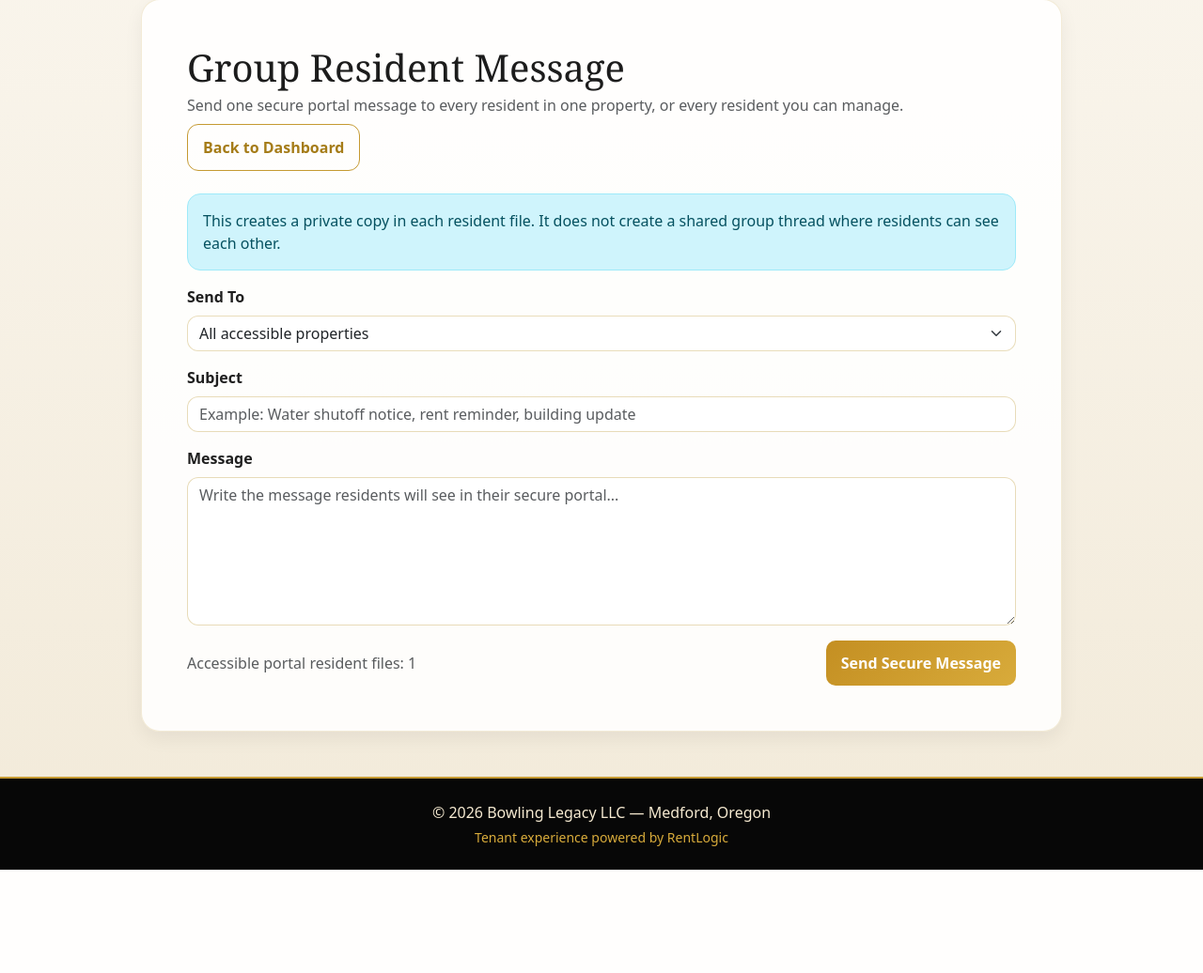
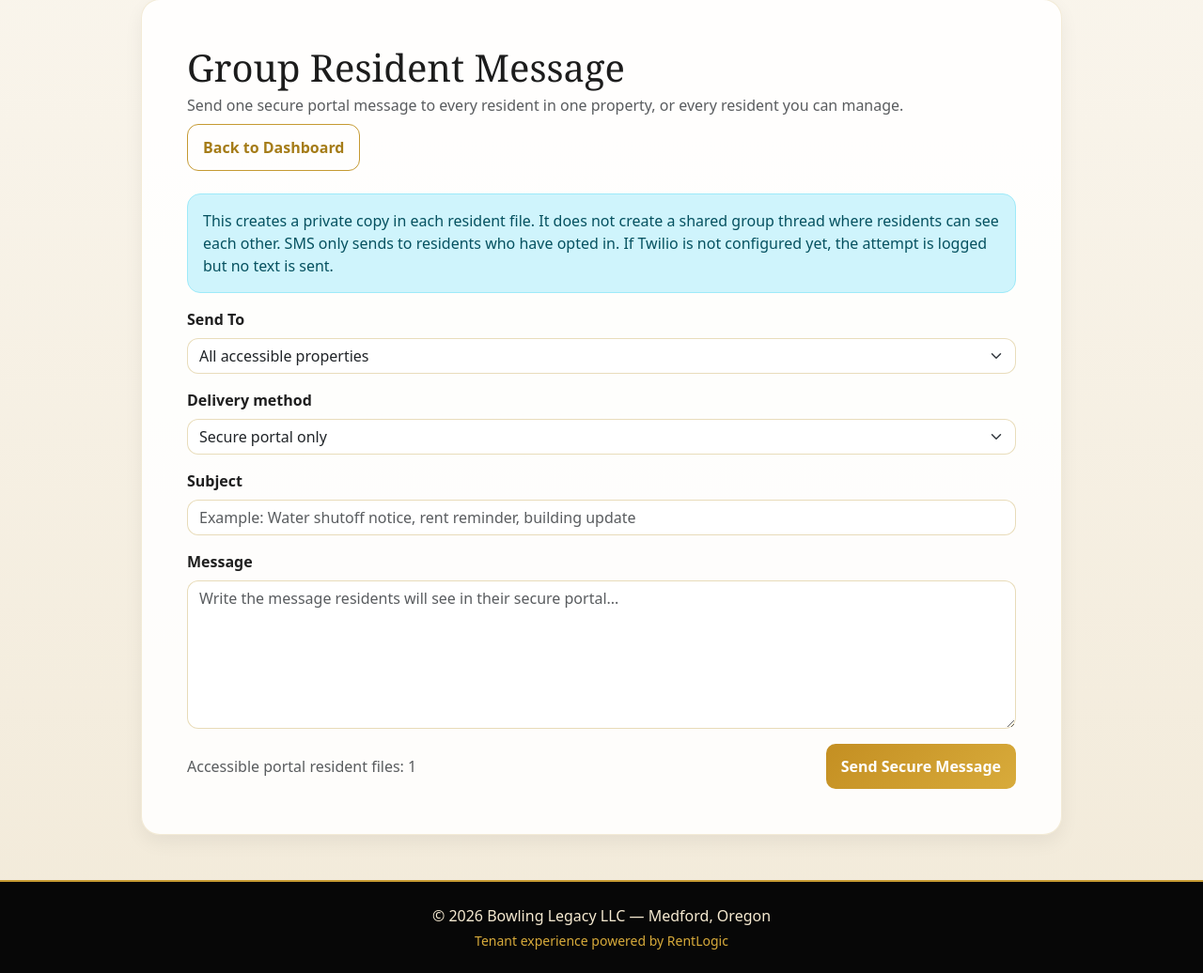
Before and after one commit to BowlingLegacy/property_mgmt, a Django app: page /resident-messages/group/ in a window 1280 px wide. Shown: the part 155-1191 px from the top of the page at 94% size. Before the commit the page ends 1081 px from the top, so only its background shows below. Run offline with Django 5.2, Linux system fonts and the light colour scheme; a user stored in the database is signed in; tables that the repository leaves empty hold one stand-in row (values such as "Sample post").

Commit message:
Add SMS consent and group text foundation

```diff
--- a/main/forms.py
+++ b/main/forms.py
@@ -541,8 +541,18 @@ class CurrentResidentRosterUploadForm(forms.Form):
 
 
 class GroupResidentMessageForm(forms.Form):
+    DELIVERY_CHOICES = [
+        ("portal", "Secure portal only"),
+        ("portal_sms", "Secure portal + SMS text"),
+    ]
+
     property_id = forms.ChoiceField(
         label="Send To",
+        widget=forms.Select(attrs={"class": "form-select"}),
+    )
+    delivery_method = forms.ChoiceField(
+        choices=DELIVERY_CHOICES,
+        initial="portal",
         widget=forms.Select(attrs={"class": "form-select"}),
     )
     subject = forms.CharField(
--- a/main/models.py
+++ b/main/models.py
@@ -201,6 +201,11 @@ class HousingApplication(models.Model):
         ("paid_in_full", "Paid in full at move-in"),
         ("ninety_day_plan", "Three payments over 90 days"),
     ]
+    COMMUNICATION_PREFERENCE_CHOICES = [
+        ("portal", "Portal Only"),
+        ("sms", "SMS Text"),
+        ("email", "Email"),
+    ]
 
     property = models.ForeignKey(Property, on_delete=models.SET_NULL, null=True, blank=True, related_name="applications")
     user = models.OneToOneField(User, on_delete=models.SET_NULL, null=True, blank=True, related_name="resident_profile")
@@ -210,6 +215,15 @@ class HousingApplication(models.Model):
     email = models.EmailField(blank=True)
     age = models.PositiveIntegerField()
     profile_photo = models.ImageField(upload_to="resident_profile_photos/", blank=True, null=True)
+    communication_preference = models.CharField(
+        max_length=20,
+        choices=COMMUNICATION_PREFERENCE_CHOICES,
+        default="portal",
+    )
+    sms_opted_in = models.BooleanField(default=False)
+    sms_opted_in_at = models.DateTimeField(blank=True, null=True)
+    sms_opted_out_at = models.DateTimeField(blank=True, null=True)
+    sms_phone_verified = models.BooleanField(default=False)
 
     space_type = models.CharField(max_length=50, blank=True)
     space_label = models.CharField(max_length=50, blank=True)
@@ -933,3 +947,42 @@ class ResidentMessageReply(models.Model):
 
     def __str__(self):
         return f"Reply to {self.message.subject} - {self.created_at}"
+
+
+class SmsMessageLog(models.Model):
+    STATUS_CHOICES = [
+        ("not_configured", "Provider Not Configured"),
+        ("skipped_no_consent", "Skipped - No Consent"),
+        ("queued", "Queued"),
+        ("sent", "Sent"),
+        ("failed", "Failed"),
+    ]
+
+    application = models.ForeignKey(HousingApplication, on_delete=models.CASCADE, related_name="sms_logs")
+    resident_message = models.ForeignKey(
+        ResidentMessage,
+        on_delete=models.SET_NULL,
+        related_name="sms_logs",
+        blank=True,
+        null=True,
+    )
+    to_phone = models.CharField(max_length=50)
+    body = models.TextField()
+    status = models.CharField(max_length=30, choices=STATUS_CHOICES, default="queued")
+    provider_message_id = models.CharField(max_length=255, blank=True)
+    error_message = models.TextField(blank=True)
+    sent_by = models.ForeignKey(
+        "User",
+        on_delete=models.SET_NULL,
+        related_name="sent_sms_messages",
+        blank=True,
+        null=True,
+    )
+    created_at = models.DateTimeField(auto_now_add=True)
+    sent_at = models.DateTimeField(blank=True, null=True)
+
+    class Meta:
+        ordering = ["-created_at"]
+
+    def __str__(self):
+        return f"{self.application.full_name} - {self.get_status_display()}"
--- a/main/urls.py
+++ b/main/urls.py
@@ -110,6 +110,7 @@ urlpatterns = [
 
     path("payment-success/", views.payment_success, name="payment_success"),
     path("stripe/webhook/", views.stripe_webhook, name="stripe_webhook"),
+    path("sms/twilio/webhook/", views.twilio_sms_webhook, name="twilio_sms_webhook"),
 
     path("resident-message/submit/", views.submit_resident_message, name="submit_resident_message"),
     path("resident-document/upload/", views.upload_resident_document, name="upload_resident_document"),
--- a/main/views.py
+++ b/main/views.py
@@ -3,6 +3,9 @@ from datetime import date, timedelta
 from decimal import Decimal, InvalidOperation
 import csv
 from io import TextIOWrapper
+import base64
+from urllib.parse import urlencode
+from urllib.request import Request, urlopen
 
 import stripe
 from openpyxl import load_workbook
@@ -51,6 +54,7 @@ from .models import (
     ExpenseCategory,
     ResidentMessage,
     ResidentMessageReply,
+    SmsMessageLog,
     ApplicantDocument,
     SignedDocument,
     PropertyOwnerIntake,
@@ -204,6 +208,70 @@ def normalized_import_amount(amount, entry_type):
     if entry_type == "income":
         return abs(amount)
     return abs(amount)
+
+
+def sms_provider_configured():
+    return bool(settings.TWILIO_ACCOUNT_SID and settings.TWILIO_AUTH_TOKEN and settings.TWILIO_FROM_NUMBER)
+
+
+def resident_can_receive_sms(application):
+    return bool(
+        application.sms_opted_in
+        and not application.sms_opted_out_at
+        and normalize_phone_digits(application.phone)
+    )
+
+
+def sms_body(subject, message):
+    body = f"{subject}\n\n{message}\n\nReply STOP to opt out."
+    return body[:1500]
+
+
+def send_sms_message(application, body, sender, resident_message=None):
+    log = SmsMessageLog.objects.create(
+        application=application,
+        resident_message=resident_message,
+        to_phone=application.phone,
+        body=body,
+        sent_by=sender,
+    )
+
+    if not resident_can_receive_sms(application):
+        log.status = "skipped_no_consent"
+        log.error_message = "Resident has not opted in to SMS, has opted out, or has no phone number."
+        log.save(update_fields=["status", "error_message"])
+        return log
+
+    if not sms_provider_configured():
+        log.status = "not_configured"
+        log.error_message = "Twilio environment variables are not configured."
+        log.save(update_fields=["status", "error_message"])
+        return log
+
+    endpoint = f"https://api.twilio.com/2010-04-01/Accounts/{settings.TWILIO_ACCOUNT_SID}/Messages.json"
+    payload = urlencode({
+        "To": application.phone,
+        "From": settings.TWILIO_FROM_NUMBER,
+        "Body": body,
+    }).encode("utf-8")
+    credentials = f"{settings.TWILIO_ACCOUNT_SID}:{settings.TWILIO_AUTH_TOKEN}".encode("utf-8")
+    request = Request(endpoint, data=payload)
+    request.add_header("Authorization", f"Basic {base64.b64encode(credentials).decode('ascii')}")
+
+    try:
+        response = urlopen(request, timeout=10)
+        response_body = response.read().decode("utf-8")
+    except Exception as exc:
+        log.status = "failed"
+        log.error_message = str(exc)
+        log.save(update_fields=["status", "error_message"])
+        return log
+
+    log.status = "sent"
+    log.provider_message_id = response_body[:255]
+    log.sent_at = timezone.now()
+    log.save(update_fields=["status", "provider_message_id", "sent_at"])
+    return log
 
 
 def staff_required(user):
@@ -952,9 +1020,10 @@ def group_resident_message(request):
             .order_by("property__name", "space_label", "full_name")
         )
         created_count = 0
+        sms_attempt_count = 0
 
         for application in recipients:
-            ResidentMessage.objects.create(
+            resident_message = ResidentMessage.objects.create(
                 application=application,
                 message_type="general",
                 subject=form.cleaned_data["subject"],
@@ -964,13 +1033,45 @@ def group_resident_message(request):
             )
             created_count += 1
 
-        messages.success(request, f"Secure portal message sent to {created_count} resident file(s).")
+            if form.cleaned_data["delivery_method"] == "portal_sms":
+                send_sms_message(
+                    application,
+                    sms_body(form.cleaned_data["subject"], form.cleaned_data["message"]),
+                    request.user,
+                    resident_message=resident_message,
+                )
+                sms_attempt_count += 1
+
+        if sms_attempt_count:
+            messages.success(request, f"Secure portal message sent to {created_count} resident file(s). SMS attempted for {sms_attempt_count} resident file(s).")
+        else:
+            messages.success(request, f"Secure portal message sent to {created_count} resident file(s).")
         return redirect("group_resident_message")
 
     return render(request, "group_resident_message.html", {
         "form": form,
         "preview_count": preview_count,
     })
+
+
+@csrf_exempt
+def twilio_sms_webhook(request):
+    if request.method != "POST":
+        return HttpResponse("", content_type="text/xml")
+
+    from_phone = request.POST.get("From", "")
+    body = request.POST.get("Body", "").strip().lower()
+
+    if body in {"stop", "stopall", "unsubscribe", "cancel", "end", "quit"}:
+        phone_digits = normalize_phone_digits(from_phone)
+        applications = HousingApplication.objects.filter(sms_opted_in=True)
+        for application in applications:
+            if normalize_phone_digits(application.phone) == phone_digits:
+                application.sms_opted_in = False
+                application.sms_opted_out_at = timezone.now()
+                application.save(update_fields=["sms_opted_in", "sms_opted_out_at"])
+
+    return HttpResponse("<Response></Response>", content_type="text/xml")
 
 
 @login_required
--- a/templates/group_resident_message.html
+++ b/templates/group_resident_message.html
@@ -14,6 +14,7 @@
 
     <div class="alert alert-info">
         This creates a private copy in each resident file. It does not create a shared group thread where residents can see each other.
+        SMS only sends to residents who have opted in. If Twilio is not configured yet, the attempt is logged but no text is sent.
     </div>
 
     {% if messages %}
@@ -29,6 +30,12 @@
             <label class="form-label fw-bold">{{ form.property_id.label }}</label>
             {{ form.property_id }}
             {{ form.property_id.errors }}
+        </div>
+
+        <div class="mb-3">
+            <label class="form-label fw-bold">{{ form.delivery_method.label }}</label>
+            {{ form.delivery_method }}
+            {{ form.delivery_method.errors }}
         </div>
 
         <div class="mb-3">
```
Also changed, not shown: core/settings.py (+7 -0 lines), main/admin.py (+28 -0 lines), main/tests.py (+61 -1 lines), main/migrations/0026_housingapplication_communication_preference_and_more.py (added).
